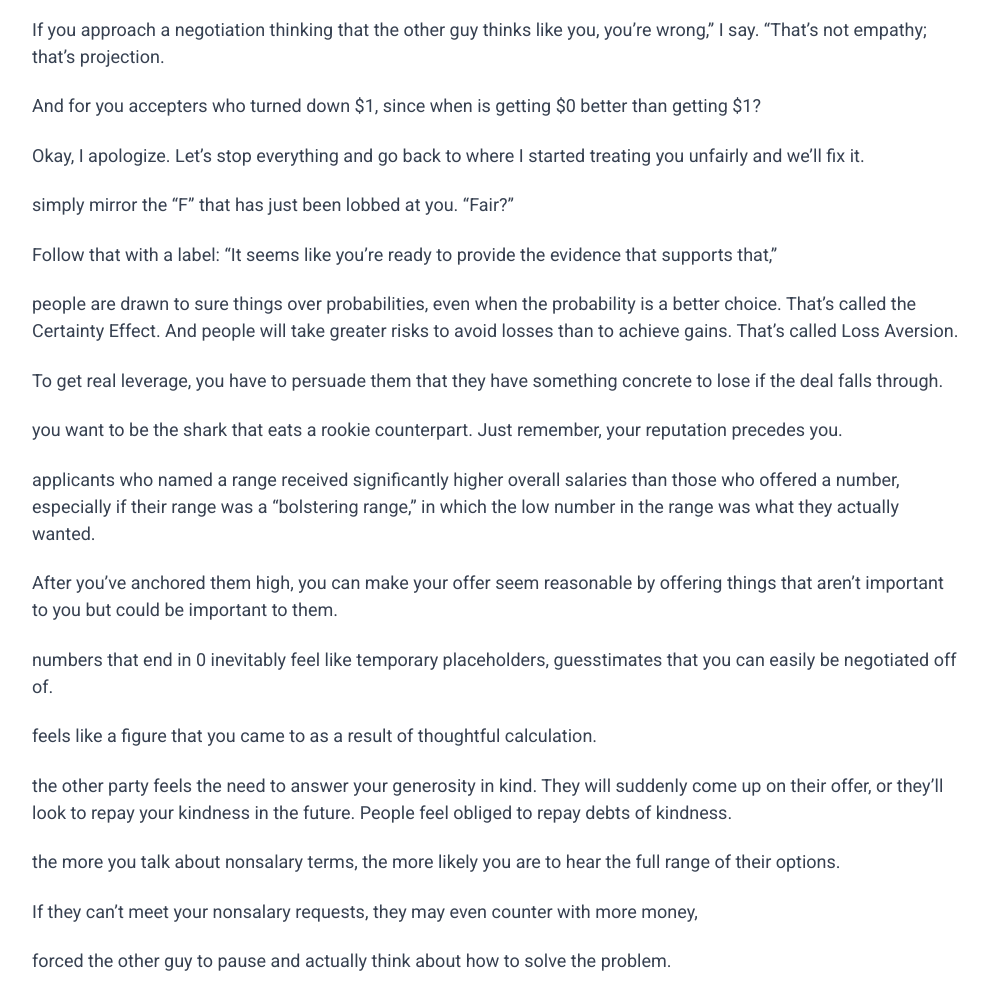
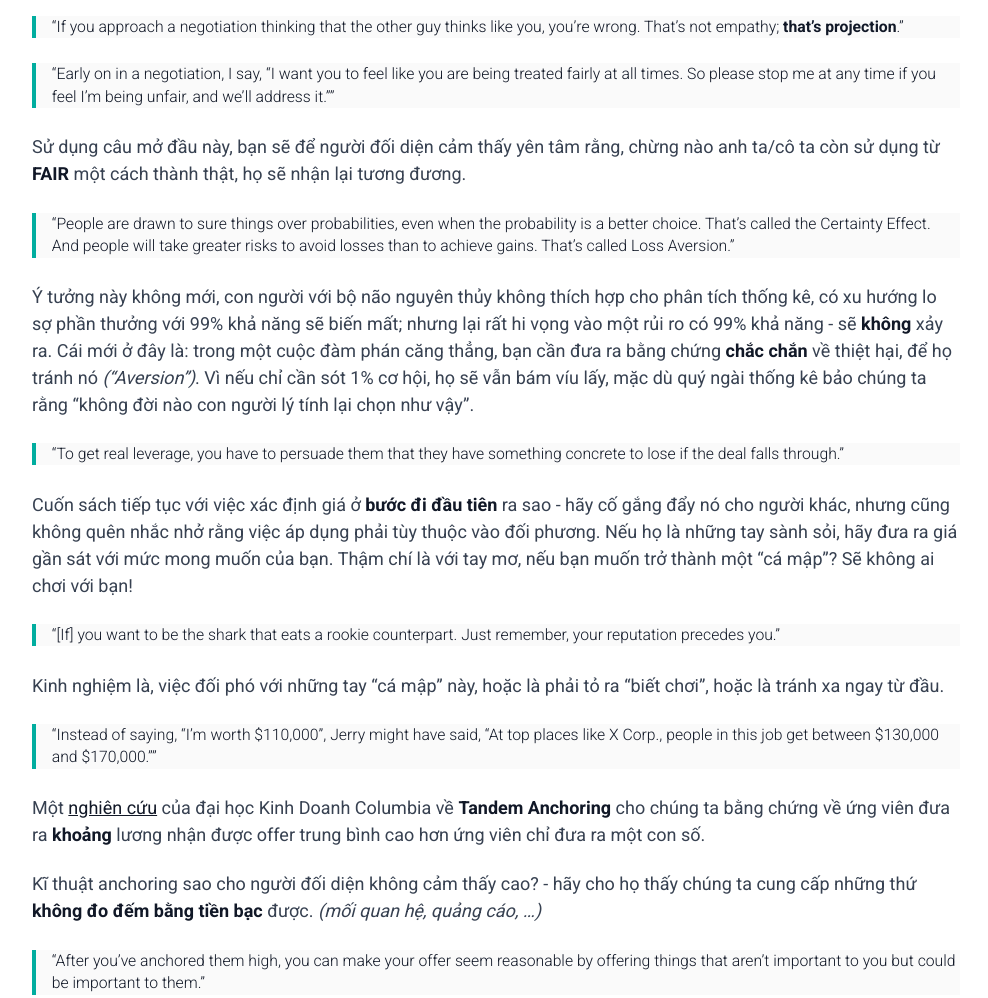
Before and after one commit to minhzung/minhzung.github.io, an Astro site: page /never-split-the-difference-chris-voss in a window 1280 px wide. Shown: the part 2100-3098 px from the top of the page, without its empty margins (144-1132 px from the left). Built offline with nearby package versions, Linux system fonts and the light colour scheme; Astro itself is replaced by a stand-in of ours; some packages are replaced by stand-ins of ours; what tailwind-bootstrap-grid would draw is missing.

Commit message:
update post read-02

```diff
--- a/src/content/posts/Never-Split-the-Difference-Chris-Voss.md
+++ b/src/content/posts/Never-Split-the-Difference-Chris-Voss.md
@@ -43,33 +43,36 @@ Làm thế nào để nhận biết *"deadline giả"*? Câu trả lời nằm
 Nếu đối phương cũng biết thủ thuật này và dùng để ép chúng ta, nên nhớ rằng: họ cũng có deadline riêng:
 > When the negotiation is over for one side, it’s over for the other too.
 
+> If you approach a negotiation thinking that the other guy thinks like you, you’re wrong. That’s not empathy; **that’s projection**.
 
-If you approach a negotiation thinking that the other guy thinks like you, you’re wrong,” I say. “That’s not empathy; that’s projection.
+> Early on in a negotiation, I say, “I want you to feel like you are being treated fairly at all times. So please stop me at any time if you feel I’m being unfair, and we’ll address it.”
 
-And for you accepters who turned down $1, since when is getting $0 better than getting $1?
+Sử dụng câu mở đầu này, bạn sẽ để người đối diện cảm thấy yên tâm rằng, chừng nào anh ta/cô ta còn sử dụng từ **FAIR** một cách thành thật, họ sẽ nhận lại tương đương.
 
-Okay, I apologize. Let’s stop everything and go back to where I started treating you unfairly and we’ll fix it.
+> People are drawn to sure things over probabilities, even when the probability is a better choice. That’s called the Certainty Effect. And people will take greater risks to avoid losses than to achieve gains. That’s called Loss Aversion.
 
-simply mirror the “F” that has just been lobbed at you. “Fair?”
+Ý tưởng này không mới, con người với bộ não nguyên thủy không thích hợp cho phân tích thống kê, có xu hướng lo sợ phần thưởng với 99% khả năng sẽ biến mất; nhưng lại rất hi vọng vào một rủi ro có 99% khả năng - sẽ **không** xảy ra. Cái mới ở đây là: trong một cuộc đàm phán căng thẳng, bạn cần đưa ra bằng chứng **chắc chắn** về thiệt hại, để họ tránh nó *("Aversion")*. Vì nếu chỉ cần sót 1% cơ hội, họ sẽ vẫn bám víu lấy, mặc dù quý ngài thống kê bảo chúng ta rằng "không đời nào con người lý tính lại chọn như vậy".
 
-Follow that with a label: “It seems like you’re ready to provide the evidence that supports that,”
+> To get real leverage, you have to persuade them that they have something concrete to lose if the deal falls through.
 
-people are drawn to sure things over probabilities, even when the probability is a better choice. That’s called the Certainty Effect. And people will take greater risks to avoid losses than to achieve gains. That’s called Loss Aversion.
+Cuốn sách tiếp tục với việc xác định giá ở **bước đi đầu tiên** ra sao - hãy cố gắng đẩy nó cho người khác, nhưng cũng không quên nhắc nhở rằng việc áp dụng phải tùy thuộc vào đối phương. Nếu họ là những tay sành sỏi, hãy đưa ra giá gần sát với mức mong muốn của bạn. Thậm chí là với tay mơ, nếu bạn muốn trở thành một "cá mập"? Sẽ không ai chơi với bạn!
 
+> [If] you want to be the shark that eats a rookie counterpart. Just remember, your reputation precedes you.
 
-To get real leverage, you have to persuade them that they have something concrete to lose if the deal falls through.
+Kinh nghiệm là, việc đối phó với những tay "cá mập" này, hoặc là phải tỏ ra "biết chơi", hoặc là tránh xa ngay từ đầu.
 
+> Instead of saying, "I’m worth $110,000", Jerry might have said, "At top places like X Corp.,
+people in this job get between $130,000 and $170,000."
 
-you want to be the shark that eats a rookie counterpart. Just remember, your reputation precedes you.
+Một [nghiên cứu](http://www.columbia.edu/~da358/publications/Tandem_anchoring.pdf) của đại học Kinh Doanh Columbia về **Tandem Anchoring** cho chúng ta bằng chứng về ứng viên đưa ra **khoảng** lương nhận được offer trung bình cao hơn ứng viên chỉ đưa ra một con số.
 
-applicants who named a range received significantly higher overall salaries than those who offered a number, especially if their range was a “bolstering range,” in which the low number in the range was what they actually wanted.
+Kĩ thuật anchoring sao cho người đối diện không cảm thấy cao? - hãy cho họ thấy chúng ta cung cấp những thứ **không đo đếm bằng tiền bạc** được. *(mối quan hệ, quảng cáo, ...)*
 
+> After you’ve anchored them high, you can make your offer seem reasonable by offering things that aren’t important to you but could be important to them.
 
-After you’ve anchored them high, you can make your offer seem reasonable by offering things that aren’t important to you but could be important to them.
+Tiếp theo, luôn sử dụng các số lẻ để cho thấy sự "đã cân nhắc kĩ lưỡng" hoặc trông có vẻ như kết quả của "một phép tính phức tạp" từ phía chúng ta:
+> numbers that end in 0 inevitably feel like **temporary placeholders**, guesstimates that you can easily be negotiated off of.
 
-numbers that end in 0 inevitably feel like temporary placeholders, guesstimates that you can easily be negotiated off of.
-
-feels like a figure that you came to as a result of thoughtful calculation.
 
 the other party feels the need to answer your generosity in kind. They will suddenly come up on their offer, or they’ll look to repay your kindness in the future. People feel obliged to repay debts of kindness.
 
```
